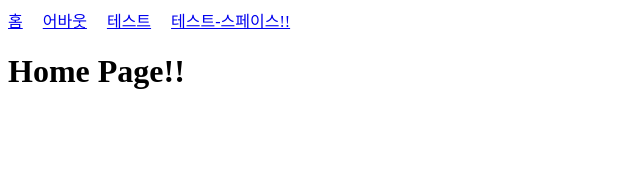
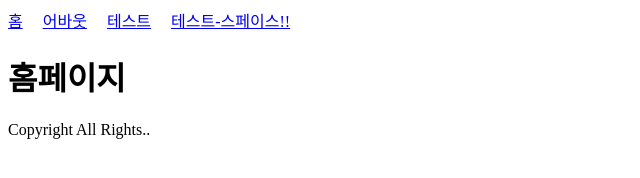
Before and after one commit to HyeonGi2/my-blog-2022-05-31, a Gatsby site: page / in a window 1280 px wide. Shown: the whole page, without its empty margins (0-640 px from the left). Built offline with nearby package versions, Linux system fonts and the light colour scheme; Gatsby itself is replaced by a stand-in of ours.

Commit message:
Layout 컴포넌트 도입하여, Head 컴포넌트 대체

```diff
--- a/src/components/head.js
+++ /dev/null
@@ -1,15 +0,0 @@
-import { Link } from "gatsby";
-import React from "react";
-
-function Head() {
-  return (
-    <div style={{ display: "flex", gap: 20 }}>
-      <Link to="/">홈</Link>
-      <Link to="/about">어바웃</Link>
-      <Link to="/test">테스트</Link>
-      <Link to="/test-space">테스트-스페이스!!</Link>
-    </div>
-  );
-}
-
-export default Head;
--- /dev/null
+++ b/src/components/layout.js
@@ -0,0 +1,23 @@
+import { Link } from "gatsby";
+import React, { Children } from "react";
+
+function Layout({ children }) {
+  return (
+    <>
+      <main>
+        <div style={{ display: "flex", gap: 20 }}>
+          <Link to="/">홈</Link>
+          <Link to="/about">어바웃</Link>
+          <Link to="/test">테스트</Link>
+          <Link to="/test-space">테스트-스페이스!!</Link>
+        </div>
+
+        {children}
+
+        <div>Copyright All Rights..</div>
+      </main>
+    </>
+  );
+}
+
+export default Layout;
--- a/src/pages/index.js
+++ b/src/pages/index.js
@@ -1,15 +1,13 @@
 import React from "react";
-import Head from "../components/head";
+import Layout from "../components/layout";
 
 const IndexPage = () => {
   return (
-    <main>
-      <title>Home Page!</title>
+    <Layout>
+      <title>홈</title>
 
-      <Head />
-
-      <h1>Home Page!!</h1>
-    </main>
+      <h1>홈페이지</h1>
+    </Layout>
   );
 };
 
```
Also changed, not shown: src/pages/about.js (+3 -5 lines), src/pages/test-space.js (+3 -5 lines), src/pages/test.js (+3 -6 lines).
